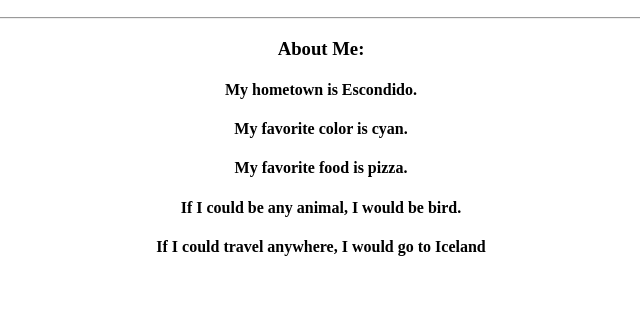
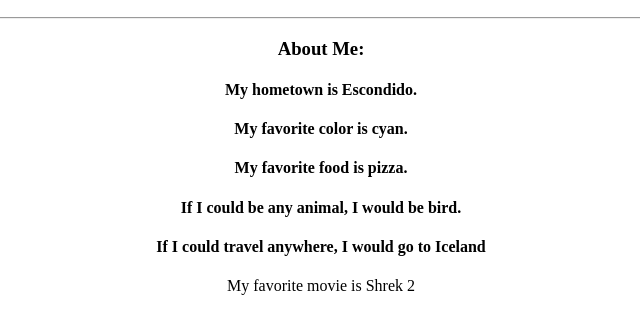
Before and after one commit to Grahambone37/my-first-repo, a plain HTML site: page index.html in a window 1280 px wide. Shown: the part 110-444 px from the top of the page, without its empty margins (319-959 px from the left). Drawn offline with Linux system fonts and the light colour scheme.

Commit message:
Clearly the best movie ever

```diff
--- a/index.html
+++ b/index.html
@@ -16,6 +16,7 @@
                     <h4>My favorite food is pizza.</h4>
                     <h4>If I could be any animal, I would be bird.</h4>
                     <h4>If I could travel anywhere, I would go to Iceland</h4>
+                    <p>My favorite movie is Shrek 2</p>
             </div>
           </body>
         </html>
```
